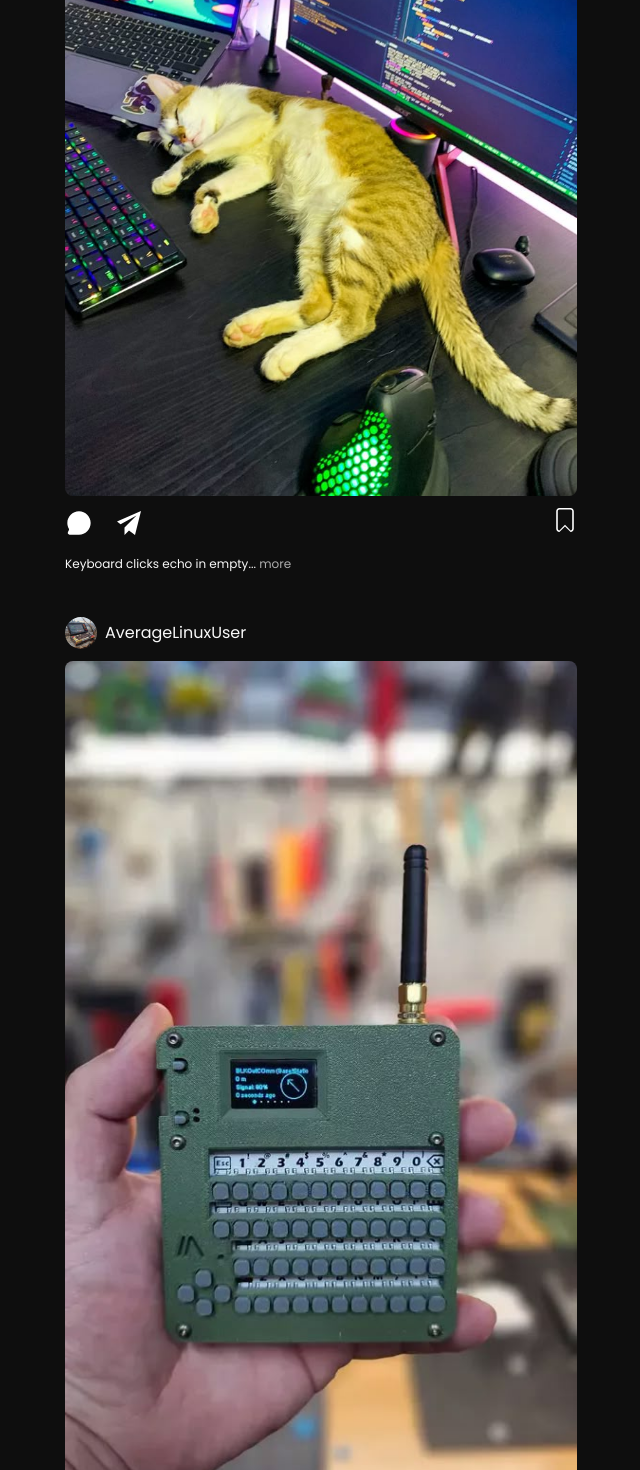
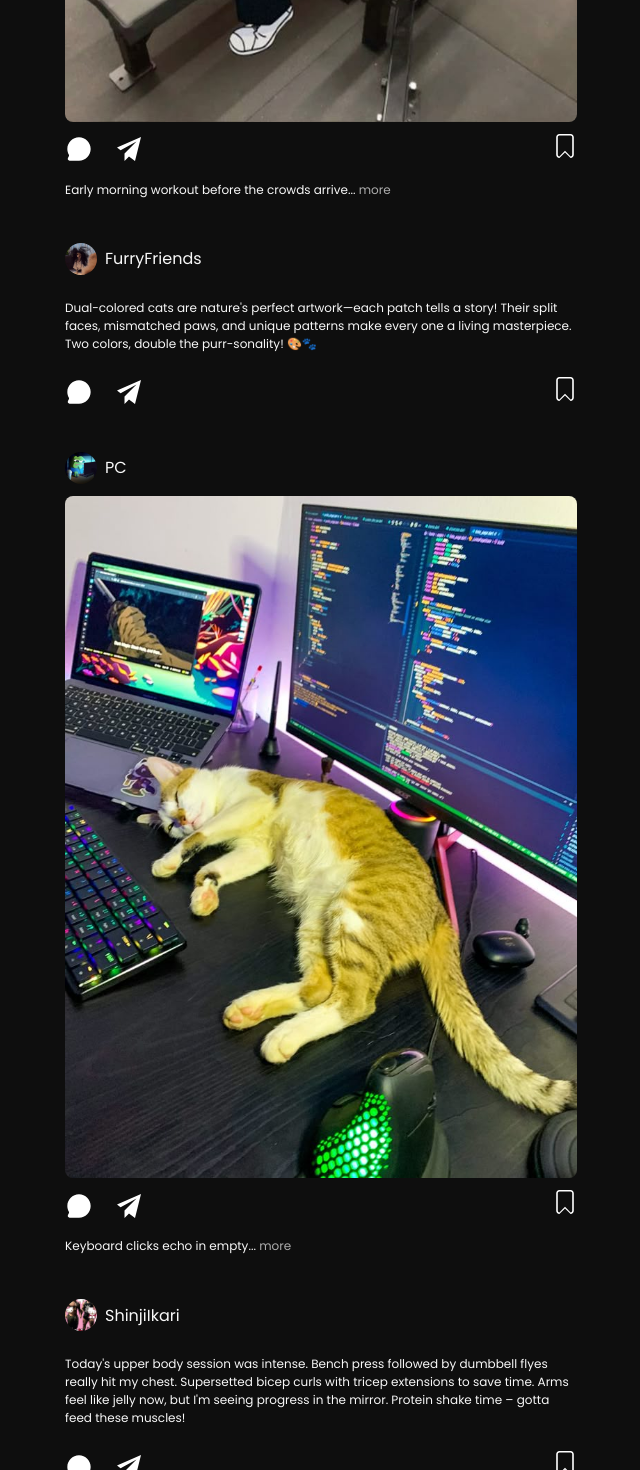
Before and after one commit to nolan-reilly/verse, a React (Vite) app: page /home in a window 1280 px wide. Shown: the part 2180-3650 px from the top of the page, without its empty margins (319-959 px from the left). Built offline with nearby package versions, Linux system fonts and the light colour scheme.

Commit message:
Create Exercise Community

```diff
--- a/src/Homepage.jsx
+++ b/src/Homepage.jsx
@@ -78,6 +78,14 @@ export default function Homepage() {
               onCommentClick={() => setShowOverlay(true)}
             />
 
+            <ImagePost
+              imageURL="post-images/exercise-02.jpg"
+              userImageURL="profile-pictures/exercise-profile-02.jpg"
+              username="ShinjiIkari"
+              description="Early morning workout before the crowds arrive"
+              onCommentClick={() => setShowOverlay(true)}
+            />
+
             <TextPost
               userImageURL="profile-pictures/02.jpg"
               text="Dual-colored cats are nature's perfect artwork—each patch tells a story! Their split faces, mismatched paws, and unique patterns make every one a living masterpiece. Two colors, double the purr-sonality! 🎨🐾"
@@ -90,6 +98,13 @@ export default function Homepage() {
               userImageURL="profile-pictures/cs-02.jpg"
               username="PC"
               description="Keyboard clicks echo in empty"
+              onCommentClick={() => setShowOverlay(true)}
+            />
+
+            <TextPost
+              userImageURL="profile-pictures/exercise-profile-02.jpg"
+              text="Today's upper body session was intense. Bench press followed by dumbbell flyes really hit my chest. Supersetted bicep curls with tricep extensions to save time. Arms feel like jelly now, but I'm seeing progress in the mirror. Protein shake time – gotta feed these muscles!"
+              username="ShinjiIkari"
               onCommentClick={() => setShowOverlay(true)}
             />
 
@@ -128,6 +143,14 @@ export default function Homepage() {
               userImageURL="profile-pictures/02.jpg"
               text="A community-driven powerhouse, this Linux distribution balances bleeding-edge innovation with rock-solid stability. Its package management system works like magic 🪄, while the terminal becomes a playground for tech enthusiasts and system administrators alike. 🐧 Freedom and customization reign supreme in this open-source kingdom. 💻"
               username="AverageLinuxUser"
+              onCommentClick={() => setShowOverlay(true)}
+            />
+
+            <ImagePost
+              imageURL="post-images/exercise-01.jpg"
+              userImageURL="profile-pictures/exercise-profile-01.jpg"
+              username="GymFreak"
+              description="Pushing through one more rep when muscles burn 💪"
               onCommentClick={() => setShowOverlay(true)}
             />
 
@@ -288,10 +311,56 @@ export default function Homepage() {
         return (
           <>
             <ImagePost
-              imageURL="post-images/dog-03.jpg"
-              userImageURL="profile-pictures/dog-profile-03.jpg"
-              username="TerrierJoe33"
-              description="Ancient partnership forged through millennia of"
+              imageURL="post-images/exercise-01.jpg"
+              userImageURL="profile-pictures/exercise-profile-01.jpg"
+              username="GymFreak"
+              description="Pushing through one more rep when muscles burn 💪"
+              onCommentClick={() => setShowOverlay(true)}
+            />
+
+            <ImagePost
+              imageURL="post-images/exercise-02.jpg"
+              userImageURL="profile-pictures/exercise-profile-02.jpg"
+              username="ShinjiIkari"
+              description="Early morning workout before the crowds arrive"
+              onCommentClick={() => setShowOverlay(true)}
+            />
+
+            <TextPost
+              userImageURL="profile-pictures/exercise-profile-02.jpg"
+              text="Today's upper body session was intense. Bench press followed by dumbbell flyes really hit my chest. Supersetted bicep curls with tricep extensions to save time. Arms feel like jelly now, but I'm seeing progress in the mirror. Protein shake time – gotta feed these muscles!"
+              username="ShinjiIkari"
+              onCommentClick={() => setShowOverlay(true)}
+            />
+
+            <ImagePost
+              imageURL="post-images/exercise-03.jpg"
+              userImageURL="profile-pictures/exercise-profile-03.jpg"
+              username="KittenLifter"
+              description="Chalk-covered hands gripping the barbell with determination"
+              onCommentClick={() => setShowOverlay(true)}
+            />
+
+            <ImagePost
+              imageURL="post-images/exercise-04.jpg"
+              userImageURL="profile-pictures/exercise-profile-01.jpg"
+              username="GymFreak"
+              description="The satisfying clang of weights hitting floor 🏋️‍♀️"
+              onCommentClick={() => setShowOverlay(true)}
+            />
+
+            <TextPost
+              userImageURL="profile-pictures/exercise-profile-01.jpg"
+              text="Just crushed leg day! Started with squats, pushed through 4 sets and felt that burn. Moved to lunges and leg press, then finished with calf raises. My quads are already screaming, but that post-workout endorphin rush makes it worth it. Definitely going to feel this tomorrow!"
+              username="GymFreak"
+              onCommentClick={() => setShowOverlay(true)}
+            />
+
+            <ImagePost
+              imageURL="post-images/exercise-05.jpg"
+              userImageURL="profile-pictures/exercise-profile-02.jpg"
+              username="ShinjiIkari"
+              description="Supportive community cheering each other's personal bests 🙌"
               onCommentClick={() => setShowOverlay(true)}
             />
           </>
```
